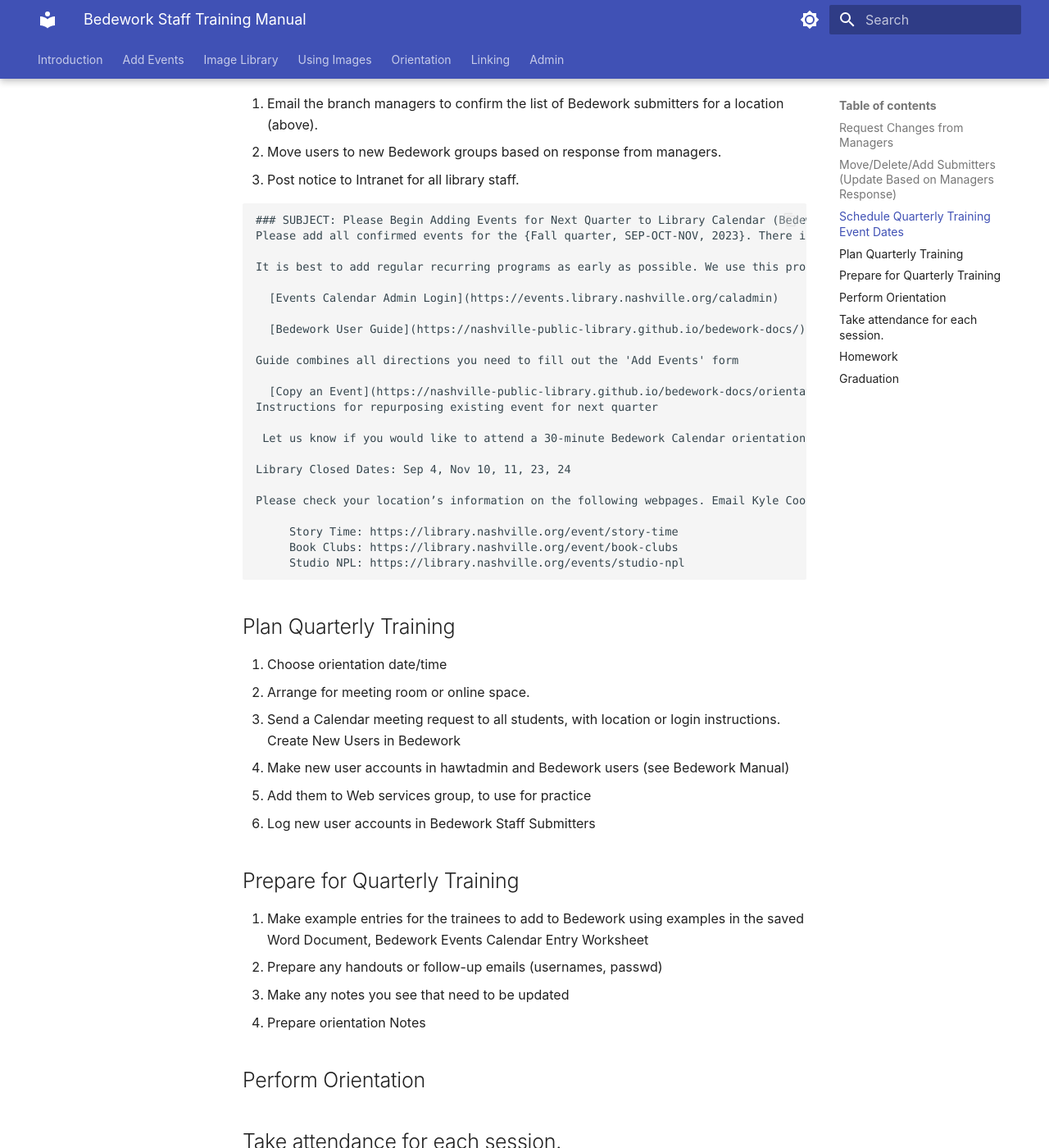
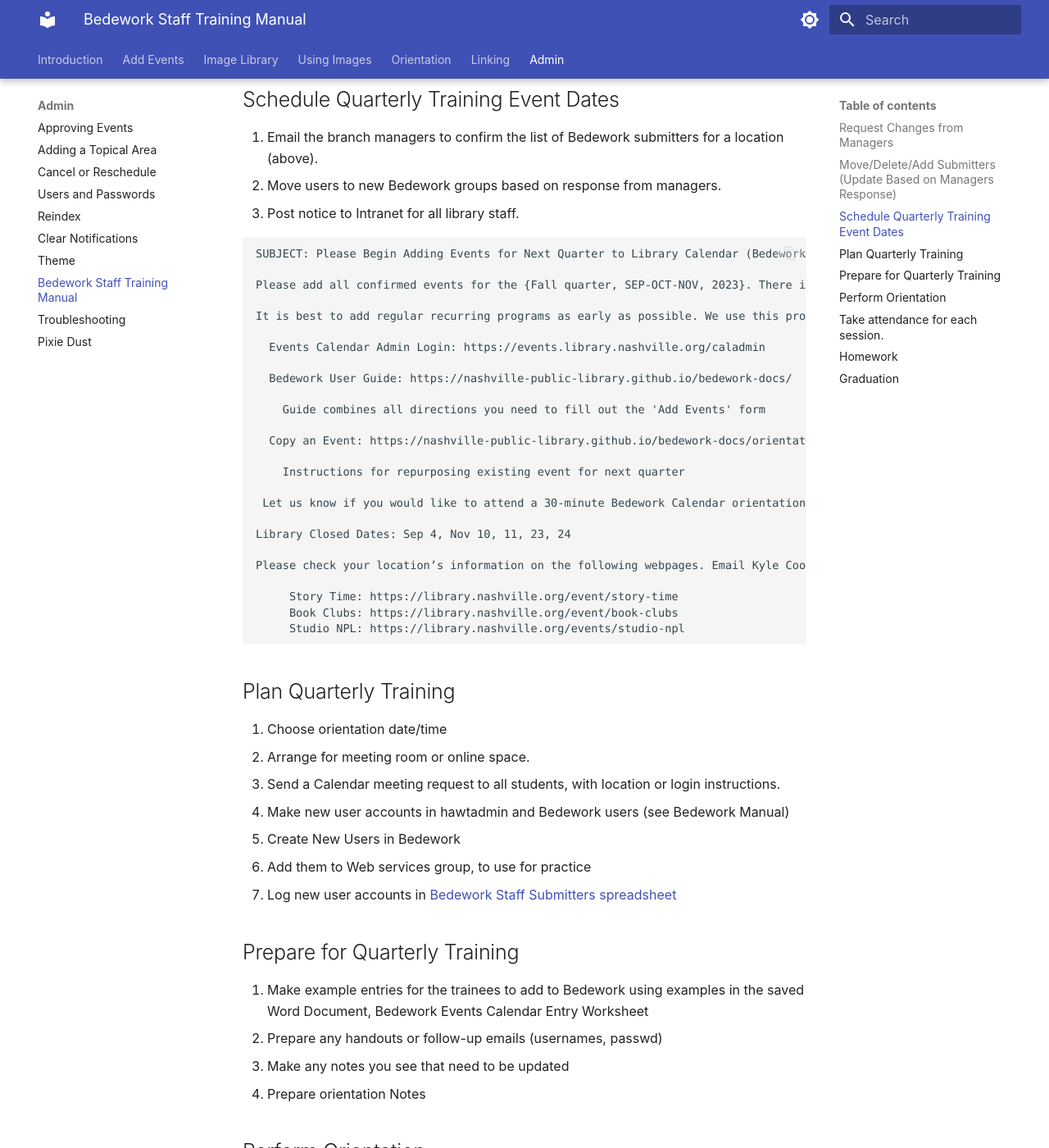
Before and after one commit to Nashville-Public-Library/bedework-docs, an MkDocs documentation site: the page built from docs/admin/training.md, in a window 1280 px wide and 1400 px high, scrolled down 1030 px. Shown: the whole window at 82% size. Built offline with MkDocs 1.6.1 and Material for MkDocs 9.7.7, drawn with Linux system fonts in a browser that asks for light colours; part of the change alters nothing that is shown.

Commit message:
add training to nav

````diff
--- a/docs/admin/training.md
+++ b/docs/admin/training.md
@@ -39,19 +39,21 @@ I will notify individuals and managers about the dates for [March, 2022] event s
 3. Post notice to Intranet for all library staff.
 
 ```
-### SUBJECT: Please Begin Adding Events for Next Quarter to Library Calendar (Bedework)
+SUBJECT: Please Begin Adding Events for Next Quarter to Library Calendar (Bedework)
+
 Please add all confirmed events for the {Fall quarter, SEP-OCT-NOV, 2023}. There is no deadline, no print publication. Please add within the three month increments (Dec Jan Feb / Mar Apr May / Jun Jul Aug / Sep Oct Nov). Do not add events scheduled more than nine months ahead.
 
 It is best to add regular recurring programs as early as possible. We use this process to confirm whether event series are continuing into the next quarter. This allows Marketing-Communications adequate notice for publicity. Do not list any events on social media or public communications before they are added to the events calendar.
 
-  [Events Calendar Admin Login](https://events.library.nashville.org/caladmin)
+  Events Calendar Admin Login: https://events.library.nashville.org/caladmin
 
-  [Bedework User Guide](https://nashville-public-library.github.io/bedework-docs/)
+  Bedework User Guide: https://nashville-public-library.github.io/bedework-docs/
 
-Guide combines all directions you need to fill out the 'Add Events' form
+    Guide combines all directions you need to fill out the 'Add Events' form
 
-  [Copy an Event](https://nashville-public-library.github.io/bedework-docs/orientation/copy-event/)
-Instructions for repurposing existing event for next quarter
+  Copy an Event: https://nashville-public-library.github.io/bedework-docs/orientation/copy-event/)
+
+    Instructions for repurposing existing event for next quarter
 
  Let us know if you would like to attend a 30-minute Bedework Calendar orientation as a new submitter, or as a refresher. We will send you an invite to our upcoming WebEx demonstrations.
 
@@ -67,10 +69,10 @@ Please check your location’s information on the following webpages. Email Kyle
 1. Choose orientation date/time
 1. Arrange for meeting room or online space.
 1. Send a Calendar meeting request to all students, with location or login instructions.
-Create New Users in Bedework
 1. Make new user accounts in hawtadmin and Bedework users (see Bedework Manual)
+1. Create New Users in Bedework
 1. Add them to Web services group, to use for practice
-1. Log new user accounts in Bedework Staff Submitters
+1. Log new user accounts in [Bedework Staff Submitters spreadsheet](https://metronashville.sharepoint.com/:x:/r/sites/NPLWebDevelopment/Shared%20Documents/Bedework%20Staff%20Submitters%20Account%20Creation%20_%20Management%20Checklist.xlsx)
 ## Prepare for Quarterly Training
 1. Make example entries for the trainees to add to Bedework using examples in the saved Word Document, Bedework Events Calendar Entry Worksheet
 2. Prepare any handouts or follow-up emails (usernames, passwd)
--- a/mkdocs.yml
+++ b/mkdocs.yml
@@ -91,6 +91,7 @@ nav:
       - admin/reindex.md
       - admin/notifications.md
       - admin/theming.md
+      - admin/training.md
       - admin/troubleshooting.md
       - admin/pixie-dust.md
 copyright:
````
